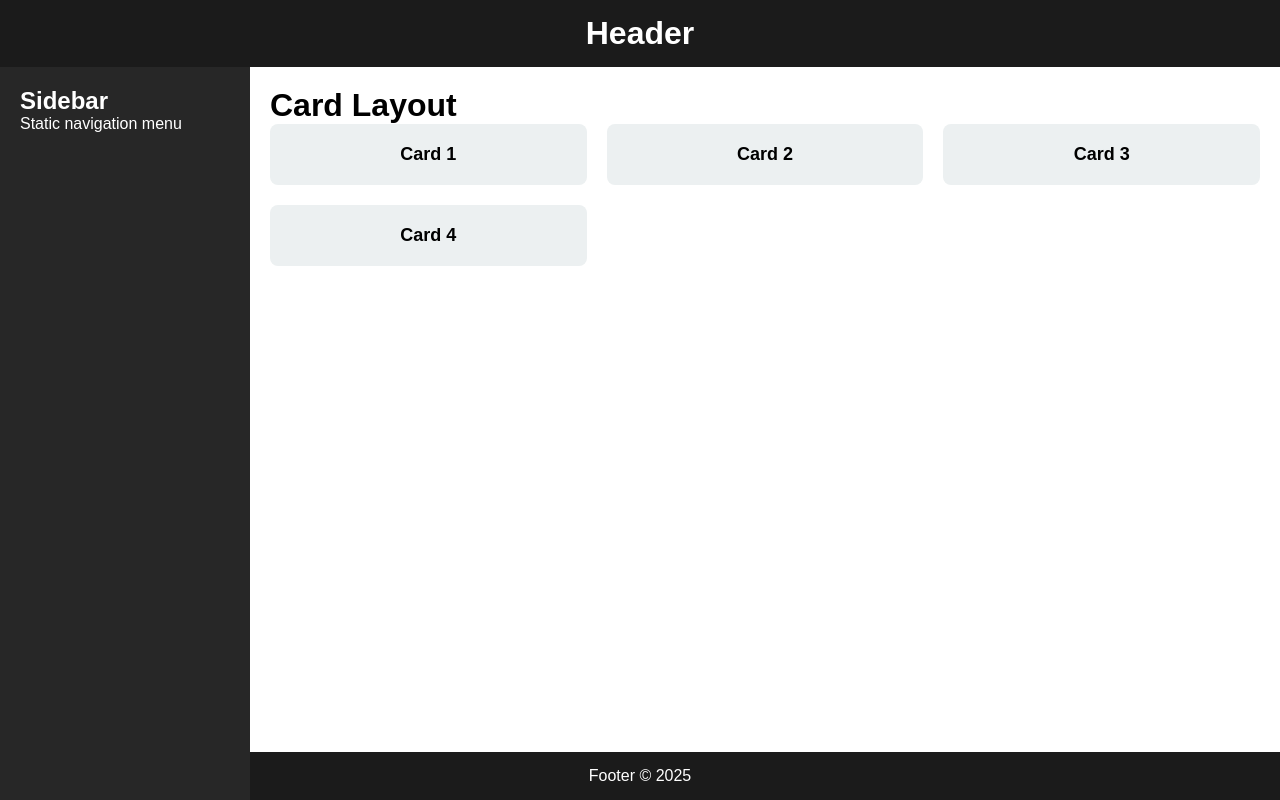
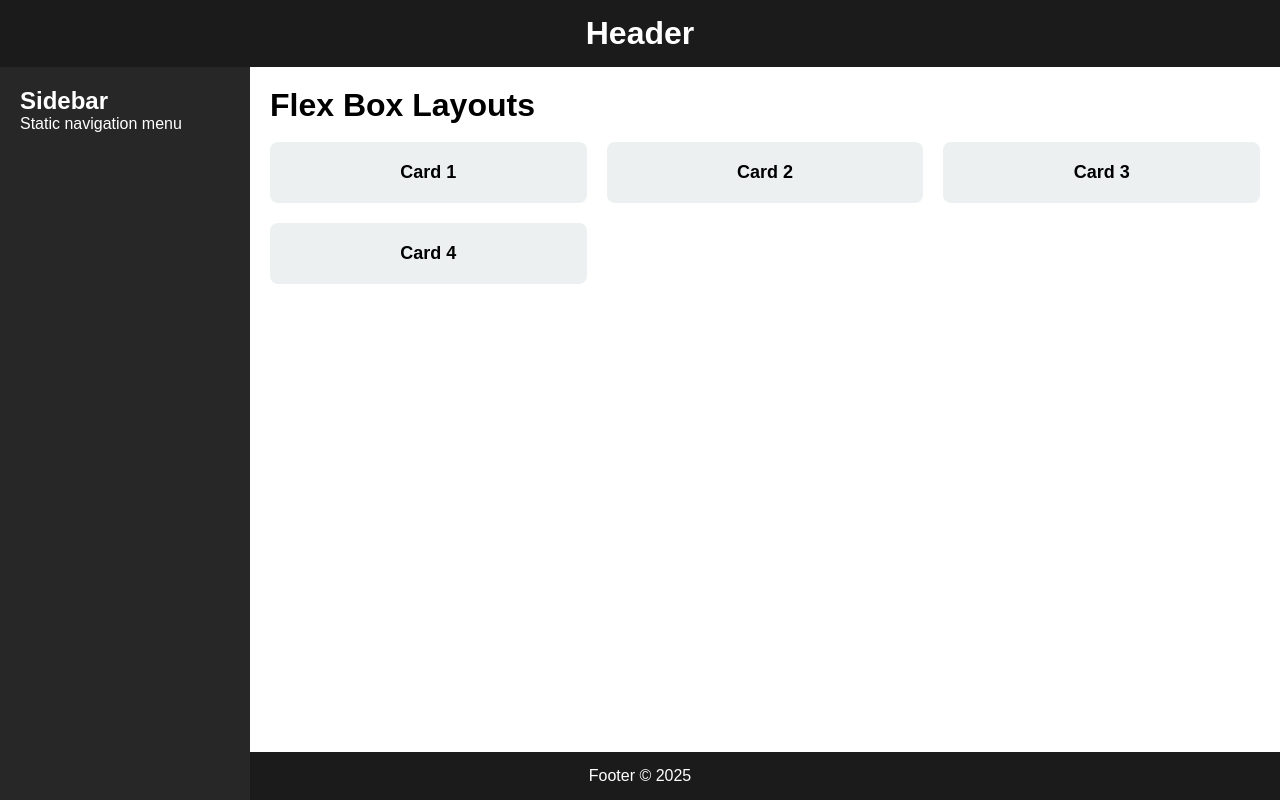
Before and after one commit to roshaan-akther/ICST-Campus, a plain HTML site: page sem_1_ca3_part2.html in a window 1280 px wide. Drawn offline with Linux system fonts and the light colour scheme.

Commit message:
Update sem_1_ca3_part2.html

```diff
--- a/sem_1_ca3_part2.html
+++ b/sem_1_ca3_part2.html
@@ -77,7 +77,8 @@
         </div>
         <br>
         <div class="main-content">
-            <h1>Card Layout</h1>
+            <h1>Flex Box Layouts</h1>
+            <br>
             <div class="cards-container">
                 <div class="card">Card 1</div>
                 <div class="card">Card 2</div>
```
